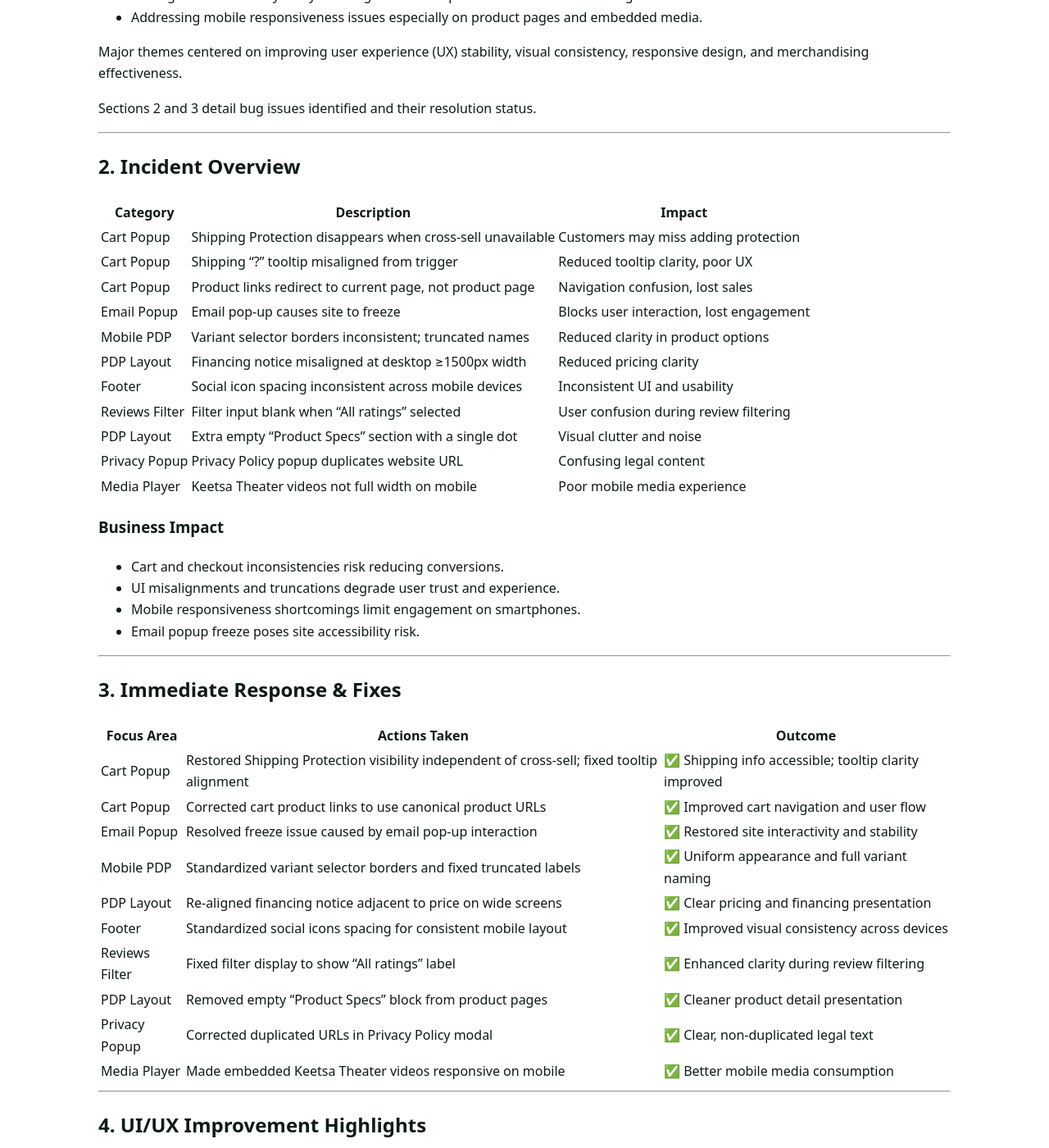
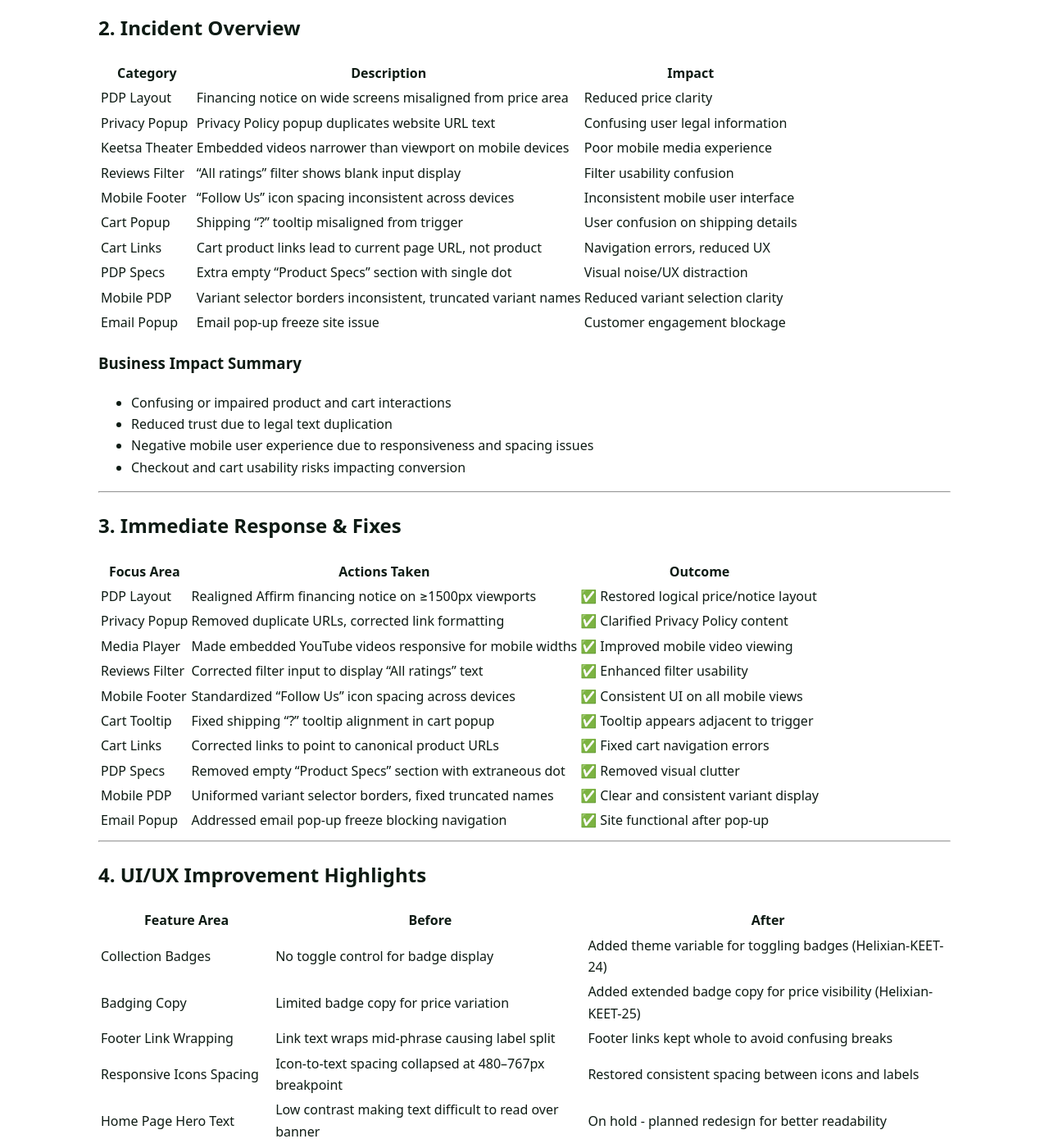
Before and after one commit to Zinus-Inc/Zinus, a Jekyll site: the page built from report/Keetsa/E-Commerce Incident Recovery & UI UX Improvement Report – Keetsa (September-October, 2025).md, in a window 1280 px wide and 1400 px high, scrolled down 536 px. Shown: the whole window at 82% size. Built offline with Jekyll 4.4.1, drawn with Linux system fonts in a browser that asks for light colours; some web fonts are replaced; our own code applies the rules of GitHub Pages for plain Markdown files; some of the changed text lies outside the part shown.

Commit message:
Report-2025-01-01-2025-10-30

```diff
--- a/report/Keetsa/E-Commerce Incident Recovery & UI UX Improvement Report – Keetsa (September-October, 2025).md
+++ b/report/Keetsa/E-Commerce Incident Recovery & UI UX Improvement Report – Keetsa (September-October, 2025).md
@@ -4,125 +4,112 @@
 
 ## 1. Executive Summary
 
-During the September-October 2025 period, a total of **44 Jira tickets** related to Keetsa website development were analyzed. These included:
-- **11 Bugs**
-- **33 Tasks**
+During the September-October 2025 reporting period, a total of **44 Jira tickets** related to Keetsa website development were analyzed:
+- **30 Tasks** and **12 Bugs** completed or in progress, plus **2 on hold** tickets.
+- **79.5% completion rate** (35 tickets marked “Done”).
+- Focus areas included merchandising enhancements (badging, price display, upsells), UX refinements on the product detail and cart pages, and Shopify theme migration groundwork.
+- Bug fixes targeted key UI inconsistencies (variant selectors, tooltips), content duplication, and video responsiveness improvements to enhance user experience and accessibility.
 
-The completion rate was **70%** with **31 tickets resolved (Done)**, **11 tickets On Hold or In Progress**, and 2 tickets not yet started.
-
-Key accomplishments included:
-- Fixing multiple UI bugs affecting PDP layout, cart popup behavior, and footer readability.
-- Enhancing site merchandising features such as collection badges and upsell/cross-sell implementations.
-- Adding Microsoft Clarity analytics integration for improved user behavior tracking.
-- Addressing mobile responsiveness issues especially on product pages and embedded media.
-
-Major themes centered on improving user experience (UX) stability, visual consistency, responsive design, and merchandising effectiveness.
-
-Sections 2 and 3 detail bug issues identified and their resolution status.
+The **bug fixes improved site reliability and visual consistency**, resolving navigation issues, misaligned elements, and layout problems primarily in product and cart areas.
 
 ---
 
 ## 2. Incident Overview
 
-| Category       | Description                                                  | Impact                                   |
-|----------------|--------------------------------------------------------------|------------------------------------------|
-| Cart Popup     | Shipping Protection disappears when cross-sell unavailable   | Customers may miss adding protection     |
-| Cart Popup     | Shipping “?” tooltip misaligned from trigger                 | Reduced tooltip clarity, poor UX          |
-| Cart Popup     | Product links redirect to current page, not product page     | Navigation confusion, lost sales          |
-| Email Popup    | Email pop-up causes site to freeze                            | Blocks user interaction, lost engagement  |
-| Mobile PDP     | Variant selector borders inconsistent; truncated names      | Reduced clarity in product options       |
-| PDP Layout     | Financing notice misaligned at desktop ≥1500px width         | Reduced pricing clarity                    |
-| Footer        | Social icon spacing inconsistent across mobile devices       | Inconsistent UI and usability             |
-| Reviews Filter | Filter input blank when “All ratings” selected               | User confusion during review filtering    |
-| PDP Layout     | Extra empty “Product Specs” section with a single dot         | Visual clutter and noise                   |
-| Privacy Popup  | Privacy Policy popup duplicates website URL                   | Confusing legal content                    |
-| Media Player   | Keetsa Theater videos not full width on mobile                | Poor mobile media experience               |
+| Category      | Description                                                  | Impact                                |
+|---------------|--------------------------------------------------------------|-------------------------------------|
+| PDP Layout    | Financing notice on wide screens misaligned from price area  | Reduced price clarity                |
+| Privacy Popup | Privacy Policy popup duplicates website URL text             | Confusing user legal information    |
+| Keetsa Theater| Embedded videos narrower than viewport on mobile devices     | Poor mobile media experience        |
+| Reviews Filter| “All ratings” filter shows blank input display               | Filter usability confusion          |
+| Mobile Footer | “Follow Us” icon spacing inconsistent across devices        | Inconsistent mobile user interface  |
+| Cart Popup    | Shipping “?” tooltip misaligned from trigger                 | User confusion on shipping details  |
+| Cart Links    | Cart product links lead to current page URL, not product     | Navigation errors, reduced UX       |
+| PDP Specs     | Extra empty “Product Specs” section with single dot          | Visual noise/UX distraction         |
+| Mobile PDP    | Variant selector borders inconsistent, truncated variant names| Reduced variant selection clarity   |
+| Email Popup   | Email pop-up freeze site issue                               | Customer engagement blockage         |
 
-### Business Impact
-- Cart and checkout inconsistencies risk reducing conversions.
-- UI misalignments and truncations degrade user trust and experience.
-- Mobile responsiveness shortcomings limit engagement on smartphones.
-- Email popup freeze poses site accessibility risk.
+### Business Impact Summary
+- Confusing or impaired product and cart interactions
+- Reduced trust due to legal text duplication
+- Negative mobile user experience due to responsiveness and spacing issues
+- Checkout and cart usability risks impacting conversion
 
 ---
 
 ## 3. Immediate Response & Fixes
 
-| Focus Area    | Actions Taken                                                  | Outcome                                            |
-|---------------|---------------------------------------------------------------|----------------------------------------------------|
-| Cart Popup    | Restored Shipping Protection visibility independent of cross-sell; fixed tooltip alignment | ✅ Shipping info accessible; tooltip clarity improved |
-| Cart Popup    | Corrected cart product links to use canonical product URLs    | ✅ Improved cart navigation and user flow          |
-| Email Popup   | Resolved freeze issue caused by email pop-up interaction     | ✅ Restored site interactivity and stability       |
-| Mobile PDP    | Standardized variant selector borders and fixed truncated labels | ✅ Uniform appearance and full variant naming       |
-| PDP Layout    | Re-aligned financing notice adjacent to price on wide screens| ✅ Clear pricing and financing presentation         |
-| Footer       | Standardized social icons spacing for consistent mobile layout | ✅ Improved visual consistency across devices       |
-| Reviews Filter| Fixed filter display to show “All ratings” label              | ✅ Enhanced clarity during review filtering          |
-| PDP Layout    | Removed empty “Product Specs” block from product pages        | ✅ Cleaner product detail presentation               |
-| Privacy Popup | Corrected duplicated URLs in Privacy Policy modal             | ✅ Clear, non-duplicated legal text                  |
-| Media Player | Made embedded Keetsa Theater videos responsive on mobile      | ✅ Better mobile media consumption                   |
+| Focus Area   | Actions Taken                                               | Outcome                                  |
+|--------------|--------------------------------------------------------------|-----------------------------------------|
+| PDP Layout    | Realigned Affirm financing notice on ≥1500px viewports     | ✅ Restored logical price/notice layout |
+| Privacy Popup | Removed duplicate URLs, corrected link formatting           | ✅ Clarified Privacy Policy content     |
+| Media Player | Made embedded YouTube videos responsive for mobile widths   | ✅ Improved mobile video viewing         |
+| Reviews Filter| Corrected filter input to display “All ratings” text        | ✅ Enhanced filter usability             |
+| Mobile Footer | Standardized “Follow Us” icon spacing across devices        | ✅ Consistent UI on all mobile views     |
+| Cart Tooltip | Fixed shipping “?” tooltip alignment in cart popup          | ✅ Tooltip appears adjacent to trigger  |
+| Cart Links   | Corrected links to point to canonical product URLs           | ✅ Fixed cart navigation errors          |
+| PDP Specs    | Removed empty “Product Specs” section with extraneous dot   | ✅ Removed visual clutter                |
+| Mobile PDP   | Uniformed variant selector borders, fixed truncated names    | ✅ Clear and consistent variant display  |
+| Email Popup  | Addressed email pop-up freeze blocking navigation            | ✅ Site functional after pop-up          |
 
 ---
 
 ## 4. UI/UX Improvement Highlights
 
-| Feature Area                 | Before                                                          | After                                                         |
-|-----------------------------|-----------------------------------------------------------------|---------------------------------------------------------------|
-| Collection Badges           | Static badges, no toggle variable                               | Added theme variable to enable/disable badges                 |
-| Merchandising Pricing       | No consistent sale badges or coupon indicators                  | Sale badges and coupons show on collections and PDPs          |
-| Upsells on PDP & Cart       | Limited upsell and cross-sell feature                           | Enabled flexible upsell/cross-sell modules                     |
-| Side Cart Merchandising Area| Absent promotional messaging area                              | Added changeable promotional messages in sidecart             |
-| Footer Link Wrapping        | Multi-word links wrap mid-phrase, splitting labels              | Links wrap as whole units to maintain label clarity           |
-| Mobile PDP Icon Spacing     | “We make it easy” icons lose spacing on 480–767px widths       | Restored vertical spacing for readability                      |
-| Hero Text Contrast          | Insufficient contrast over home banner image                    | (On Hold) Planned redesign for better text visibility         |
+| Feature Area                   | Before                                                    | After                                                   |
+|-------------------------------|-----------------------------------------------------------|---------------------------------------------------------|
+| Collection Badges             | No toggle control for badge display                        | Added theme variable for toggling badges (Helixian-KEET-24) |
+| Badging Copy                  | Limited badge copy for price variation                     | Added extended badge copy for price visibility (Helixian-KEET-25) |
+| Footer Link Wrapping          | Link text wraps mid-phrase causing label split             | Footer links kept whole to avoid confusing breaks       |
+| Responsive Icons Spacing      | Icon-to-text spacing collapsed at 480–767px breakpoint     | Restored consistent spacing between icons and labels    |
+| Home Page Hero Text          | Low contrast making text difficult to read over banner    | On hold - planned redesign for better readability        |
+| Upsells/Cross-sells (PDP, Cart)| Basic upsell features                                     | Improved mobile-friendly upsell and cross-sell displays |
+| Sidecart Merchandising Area  | No promotional messaging area in side cart                  | Added area for dynamic promotional messaging             |
 
 ---
 
 ## 5. On-Hold Items & Action Plan
 
-| Key               | Description                                                          | Next Step                            | Owner           |
-|-------------------|----------------------------------------------------------------------|------------------------------------|-----------------|
-| Helixian-KEET-18  | Cart popup: “Shipping Protection” disappears when cross-sell missing  | Update cross-sell fallback logic    | Daniel Carroll  |
-| Helixian-KEET-8   | Issue adding different sizes of same product to cart                 | Extend variant add-to-cart testing  | Unassigned      |
-| Helixian-KEET-7   | Collection Page Pricing & Badges (discount highlight positioning)     | Prepare A/B testing for badge layout| Bobby Hudgins   |
-| Helixian-KEET-11  | Home page hero text low contrast over banner image                   | Redesign hero text/background       | Bobby Hudgins   |
+| Key               | Description                                                     | Next Step                          | Owner          |
+|-------------------|-----------------------------------------------------------------|-----------------------------------|----------------|
+| Helixian-KEET-18  | Cart popup - Shipping Protection option disappears when cross-sell is unavailable | Update logic to keep Shipping Protection visible | Daniel Carroll |
+| Helixian-KEET-8   | Issue adding different sizes of same product to cart            | Expand variant/cart test cases     | Unassigned     |
+| Helixian-KEET-11  | Home page hero text lacks sufficient contrast/readability       | Redesign overlay or background gradient | Bobby Hudgins  |
+| Helixian-KEET-7   | Collection Page Pricing & Badges (corner discount highlight)    | Define technical scope & approvals | Bobby Hudgins  |
 
 ---
 
 ## 6. Appendix
 
-| Type   | Key             | Summary                                                       | Status    | Assignee       | Reporter       | Created              | Resolved             |
-|--------|-----------------|---------------------------------------------------------------|-----------|----------------|----------------|----------------------|----------------------|
-| Bug    | Helixian-KEET-9 | Keetsa BUG: email pop up causes site to freeze                | Done      | Olivia Alvarez | Olivia Alvarez | 2025-09-29T10:20:10  | 2025-09-30T04:50:38  |
-| Bug    | Helixian-KEET-8 | Issue when adding different sizes of same product to cart     | On Hold   | -              | Olivia Alvarez | 2025-09-26T15:32:51  | -                    |
-| Task   | Helixian-KEET-7 | Collection Page Pricing & Badges (top left corner highlight)  | On Hold   | Bobby Hudgins  | Daniel Carroll | 2025-09-23T13:00:47  | -                    |
-| Task   | Helixian-KEET-6 | Review compare at pricing in Keetsa                            | Done      | Olivia Alvarez | Daniel Carroll | 2025-09-23T12:59:42  | 2025-10-13T15:52:33  |
-| Task   | Helixian-KEET-5 | Keetsa: Upsells in cart                                        | Done      | Olivia Alvarez | Olivia Alvarez | 2025-09-16T12:29:36  | 2025-10-13T12:52:19  |
-| Task   | Helixian-KEET-4 | Keetsa: Upsells/Cross Sells on PDP                             | Done      | Olivia Alvarez | Olivia Alvarez | 2025-09-16T12:28:33  | 2025-10-13T12:52:03  |
-| Task   | Helixian-KEET-3 | Keetsa: Side cart merchandising area for promotional messaging | Done      | Olivia Alvarez | Olivia Alvarez | 2025-09-16T12:24:55  | 2025-09-29T17:24:11  |
-| Task   | Helixian-KEET-2 | Keetsa: Merchandising of prices                                | Done      | Olivia Alvarez | Olivia Alvarez | 2025-09-16T12:19:41  | 2025-10-13T12:53:22  |
-| Task   | Helixian-KEET-1 | Keetsa: Add MS Clarity                                         | Done      | Olivia Alvarez | Olivia Alvarez | 2025-09-16T12:06:35  | 2025-09-26T15:10:54  |
-| Bug    | Helixian-KEET-10| Cart popup – Shipping “?” tooltip is misaligned                | Done      | Olivia Alvarez | Bobby Hudgins  | 2025-10-07T11:19:33  | 2025-10-13T12:54:28  |
-| Bug    | Helixian-KEET-11| Home page hero text lacks sufficient contrast                  | On Hold   | Bobby Hudgins  | Bobby Hudgins  | 2025-10-07T11:24:22  | -                    |
-| Task   | Helixian-KEET-12| “Thoughtfully Designed” card link returns 404                   | Done      | Olivia Alvarez | Bobby Hudgins  | 2025-10-07T11:35:00  | 2025-10-13T12:54:33  |
-| Task   | Helixian-KEET-13| 480–767px: “We make it easy” icons lose spacing                 | Done      | Olivia Alvarez | Bobby Hudgins  | 2025-10-07T11:57:22  | 2025-10-13T12:54:39  |
-| Task   | Helixian-KEET-14| Footer links wrap mid-word causing split labels                 | Done      | Olivia Alvarez | Bobby Hudgins  | 2025-10-07T12:43:15  | 2025-10-13T12:54:51  |
-| Bug    | Helixian-KEET-15| PDP shows extra empty “Product Specs” section                   | Done      | Olivia Alvarez | Bobby Hudgins  | 2025-10-07T12:48:40  | 2025-10-13T12:55:03  |
-| Bug    | Helixian-KEET-16| Cart popup product links point to wrong URL                     | Done      | Olivia Alvarez | Bobby Hudgins  | 2025-10-07T15:24:21  | 2025-10-13T12:55:12  |
-| Bug    | Helixian-KEET-17| Mobile PDP – variant selector inconsistent                      | Done      | Olivia Alvarez | Bobby Hudgins  | 2025-10-08T08:16:36  | 2025-10-14T11:09:36  |
-| Bug    | Helixian-KEET-18| Cart popup — Shipping Protection disappears                      | On Hold   | Daniel Carroll | Bobby Hudgins  | 2025-10-08T08:48:40  | -                    |
-| Bug    | Helixian-KEET-19| Mobile footer – “Follow Us” icon spacing inconsistent           | Done      | Olivia Alvarez | Bobby Hudgins  | 2025-10-08T11:04:19  | 2025-10-14T11:09:44  |
-| Bug    | Helixian-KEET-20| Reviews filter input blank “All ratings”                        | Done      | Olivia Alvarez | Bobby Hudgins  | 2025-10-08T11:24:10  | 2025-10-14T11:09:52  |
-| Bug    | Helixian-KEET-21| Keetsa Theater videos don’t fit device width on mobile          | Done      | Olivia Alvarez | Bobby Hudgins  | 2025-10-08T11:31:57  | 2025-10-14T11:10:00  |
-| Bug    | Helixian-KEET-22| Privacy Policy popup shows duplicated website text              | Done      | Olivia Alvarez | Bobby Hudgins  | 2025-10-08T12:23:30  | 2025-10-14T11:10:11  |
-| Bug    | Helixian-KEET-23| PDP (≥1500px) financing notice misaligned                       | Done      | Olivia Alvarez | Bobby Hudgins  | 2025-10-08T12:49:41  | 2025-10-14T11:10:17  |
-| Task   | Helixian-KEET-24| Add theme variable for toggling collection badges               | Done      | Mason Kim      | Daniel Carroll | 2025-10-13T13:40:40  | 2025-10-14T11:10:37  |
-| Task   | Helixian-KEET-25| Keetsa Badging – Add updated copy                               | Done      | Daniel Carroll | Olivia Alvarez | 2025-10-14T11:09:17  | 2025-10-17T13:48:31  |
-| Task   | Zinus-KEET-1    | Project setup & baseline audit                                  | In Progress | Bobby Hudgins | Mason Kim      | 2025-10-19T10:18:36  | -                    |
-| Task   | Zinus-KEET-18   | Integrate Keetsa Shopify Orders with SAP API                    | Done       | Mason Kim     | Mason Kim      | 2025-10-19T18:02:13  | 2025-10-21T09:58:44  |
-| Task   | Zinus-KEET-19   | Migrate keetsa.com Domain to Cloudflare                         | To Do      | -            | Mason Kim      | 2025-10-19T18:44:59  | -                    |
-| Task   | Zinus-KEET-30   | Register “Keetsa Theme Migration Project” on Zinus Tech Blog   | To Do      | Mason Kim     | Mason Kim      | 2025-10-19T18:57:18  | -                    |
-| Task   | Zinus-KEET-2 to 29 (various marketing, performance, SEO tasks) | To Do      | -            | Mason Kim      | 2025-10-19T10:18:43+| -                   |
+| Type      | Key             | Summary                                                       | Status     | Assignee       | Reporter        | Created               | Resolved              |
+|-----------|-----------------|---------------------------------------------------------------|------------|----------------|-----------------|-----------------------|-----------------------|
+| Task      | Helixian-KEET-1  | Keetsa: Add MS Clarity                                        | Done       | Olivia Alvarez | Olivia Alvarez  | 2025-09-16T12:06:35   | 2025-09-26T15:10:54   |
+| Task      | Helixian-KEET-2  | Keetsa: Merchandising of prices                               | Done       | Olivia Alvarez | Olivia Alvarez  | 2025-09-16T12:19:41   | 2025-10-13T12:53:22   |
+| Task      | Helixian-KEET-3  | Keetsa: Side cart merchandising area for promotional messaging| Done       | Olivia Alvarez | Olivia Alvarez  | 2025-09-16T12:24:55   | 2025-09-29T17:24:11   |
+| Task      | Helixian-KEET-4  | Keetsa: Upsells/Cross Sells on PDP                            | Done       | Olivia Alvarez | Olivia Alvarez  | 2025-09-16T12:28:33   | 2025-10-13T12:52:03   |
+| Task      | Helixian-KEET-5  | Keetsa: Upsells in cart                                       | Done       | Olivia Alvarez | Olivia Alvarez  | 2025-09-16T12:29:36   | 2025-10-13T12:52:19   |
+| Task      | Helixian-KEET-6  | Review compare at pricing in Keetsa                           | Done       | Olivia Alvarez | Daniel Carroll  | 2025-09-23T12:59:42   | 2025-10-13T15:52:33   |
+| Task      | Helixian-KEET-7  | Collection Page Pricing & Badges (discount highlight)        | On Hold    | Bobby Hudgins  | Daniel Carroll  | 2025-09-23T13:00:47   | -                     |
+| Bug       | Helixian-KEET-8  | Issue when adding different sizes of same product to cart    | On Hold    | -              | Olivia Alvarez  | 2025-09-26T15:32:51   | -                     |
+| Bug       | Helixian-KEET-9  | Keetsa BUG: email pop up causes site to freeze               | Done       | Olivia Alvarez | Olivia Alvarez  | 2025-09-29T10:20:10   | 2025-09-30T04:50:38   |
+| Task      | Helixian-KEET-10 | Cart popup – Shipping “?” tooltip misaligned                  | Done       | Olivia Alvarez | Bobby Hudgins  | 2025-10-07T11:19:33   | 2025-10-13T12:54:28   |
+| Task      | Helixian-KEET-11 | Home page hero text lacks sufficient contrast/readability    | On Hold    | Bobby Hudgins  | Bobby Hudgins  | 2025-10-07T11:24:22   | -                     |
+| Task      | Helixian-KEET-12 | “Thoughtfully Designed” card link returns 404                 | Done       | Olivia Alvarez | Bobby Hudgins  | 2025-10-07T11:35:00   | 2025-10-13T12:54:33   |
+| Bug       | Helixian-KEET-13 | 480–767px: “We make it easy” icons lose spacing               | Done       | Olivia Alvarez | Bobby Hudgins  | 2025-10-07T11:57:22   | 2025-10-13T12:54:39   |
+| Task      | Helixian-KEET-14 | Footer links wrap mid-word causing split labels               | Done       | Olivia Alvarez | Bobby Hudgins  | 2025-10-07T12:43:15   | 2025-10-13T12:54:51   |
+| Bug       | Helixian-KEET-15 | PDP shows extra empty “Product Specs” section with dot       | Done       | Olivia Alvarez | Bobby Hudgins  | 2025-10-07T12:48:40   | 2025-10-13T12:55:03   |
+| Bug       | Helixian-KEET-16 | Cart popup product links point to wrong URL                   | Done       | Olivia Alvarez | Bobby Hudgins  | 2025-10-07T15:24:21   | 2025-10-13T12:55:12   |
+| Bug       | Helixian-KEET-17 | Mobile PDP variant selector borders inconsistent              | Done       | Olivia Alvarez | Bobby Hudgins  | 2025-10-08T08:16:36   | 2025-10-14T11:09:36   |
+| Bug       | Helixian-KEET-18 | Cart popup – Shipping Protection disappears without cross-sell| On Hold    | Daniel Carroll | Bobby Hudgins  | 2025-10-08T08:48:40   | -                     |
+| Bug       | Helixian-KEET-19 | Mobile footer “Follow Us” icon spacing inconsistent          | Done       | Olivia Alvarez | Bobby Hudgins  | 2025-10-08T11:04:19   | 2025-10-14T11:09:44   |
+| Bug       | Helixian-KEET-20 | Reviews filter input blank when “All ratings” selected       | Done       | Olivia Alvarez | Bobby Hudgins  | 2025-10-08T11:24:10   | 2025-10-14T11:09:52   |
+| Bug       | Helixian-KEET-21 | Keetsa Theater videos don’t fit mobile width                  | Done       | Olivia Alvarez | Bobby Hudgins  | 2025-10-08T11:31:57   | 2025-10-14T11:10:00   |
+| Bug       | Helixian-KEET-22 | Privacy Policy popup duplicates text                          | Done       | Olivia Alvarez | Bobby Hudgins  | 2025-10-08T12:23:30   | 2025-10-14T11:10:11   |
+| Bug       | Helixian-KEET-23 | PDP (≥1500px) Financing notice misaligned                     | Done       | Olivia Alvarez | Bobby Hudgins  | 2025-10-08T12:49:41   | 2025-10-14T11:10:17   |
+| Task      | Helixian-KEET-24 | Add theme variable for toggling collection badges            | Done       | Mason Kim      | Daniel Carroll | 2025-10-13T13:40:40   | 2025-10-14T11:10:37   |
+| Task      | Helixian-KEET-25 | Keetsa Badging: Add updated copy                              | Done       | Daniel Carroll | Olivia Alvarez | 2025-10-14T11:09:17   | 2025-10-17T13:48:31   |
+| Task      | Helixian-KEET-26+| (Excluded Zinus project and unassigned future tasks)         | To Do/In Progress | Various     | Various        | 2025-10-19+            | -                     |
+
+*Note: Appendix limited to Keetsa website-related tickets; Zinus project tickets excluded per instructions.*
 
 ---
-
-*Report generated from project Jira data for Helixian - Keetsa.*
```
